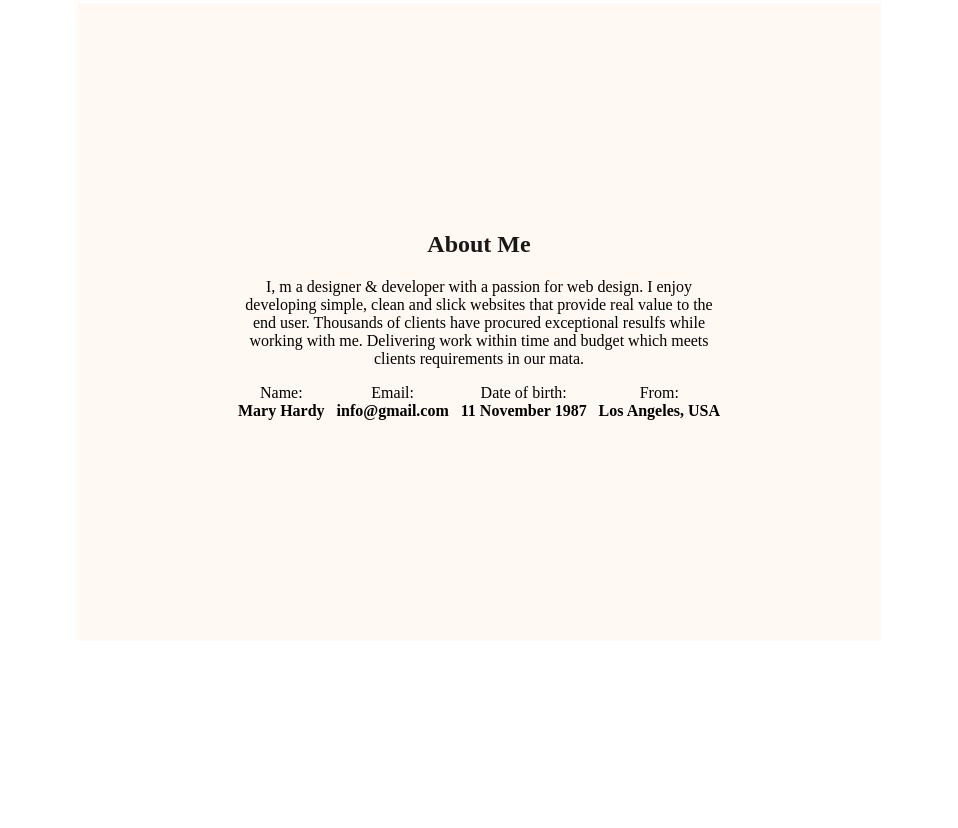
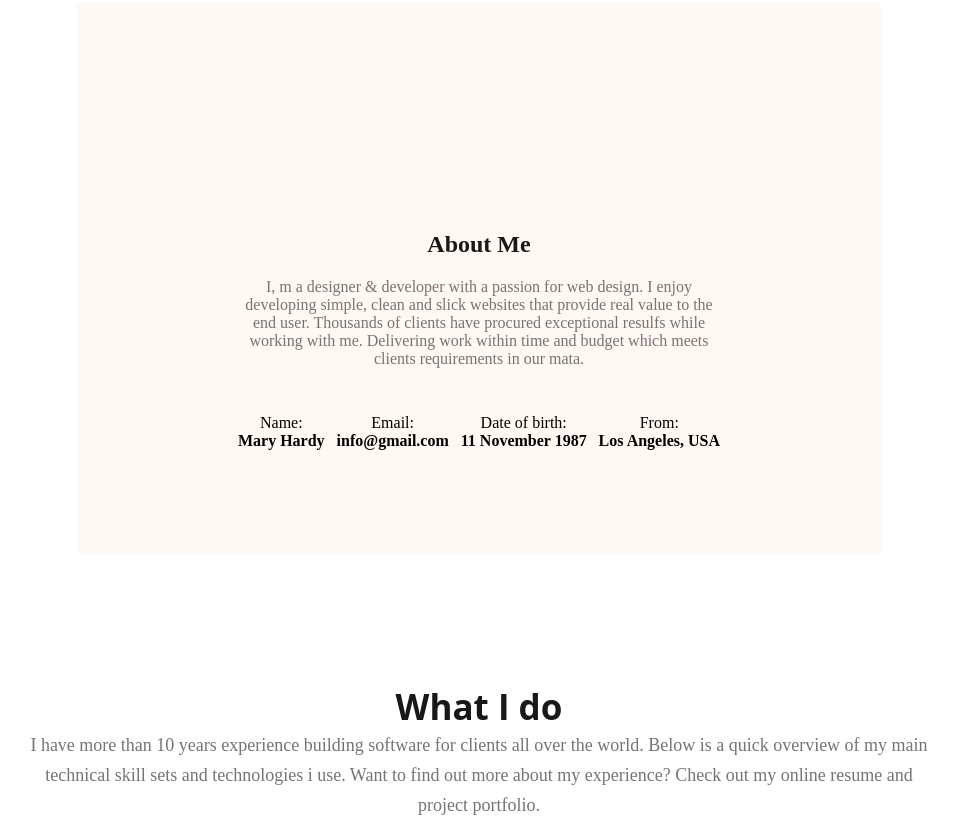
Before and after one commit to abirhossen18145/Web-Development-5, a plain HTML site: page index.html in a window 1280 px wide. Shown: the part 581-1409 px from the top of the page, without its empty margins (161-1119 px from the left). Before the commit the page ends 1352 px from the top, so only its background shows below. Drawn offline with Linux system fonts and the light colour scheme.

Commit message:
added about what-i-do

```diff
--- a/index.html
+++ b/index.html
@@ -33,11 +33,12 @@
 
 
 
-<main class="main">
+<main>
+<section class="main">
 
     <h2 class="heading2">About Me</h2>
 
-    <p class="discription">I, m a designer & developer with a passion for web design. I enjoy developing simple, clean and slick websites that provide real value to the end user. Thousands of clients have procured exceptional resulfs while working with me. Delivering work within time and budget which meets clients requirements in our mata.
+    <p class="discription" style="color: #757575;">I, m a designer & developer with a passion for web design. I enjoy developing simple, clean and slick websites that provide real value to the end user. Thousands of clients have procured exceptional resulfs while working with me. Delivering work within time and budget which meets clients requirements in our mata.
     </p>
 
     <div class="about-inf-description">
@@ -53,9 +54,18 @@
     </div>
     <div class="about-inf">
         From:<br> <strong>Los Angeles, USA</strong>
-    </div>
+    </div></div>
+</section>
 
-</div>
+
+<div style="text-align: center; color: #181818; font-size: 35px; font-family: Open Sans; font-weight: 700; word-wrap: break-word; margin-top: 130px; ">What I do</div>
+
+<div class="what-i-do-discription">I have more than 10 years experience building software for clients all over the world. Below is a quick overview of my main technical skill sets and technologies i use. Want to find out more about my experience? Check out my online resume and project portfolio.</div>
+
+
+
+
+
 
 
 
--- a/style/index.css
+++ b/style/index.css
@@ -135,13 +135,13 @@ text-align: left;
     padding-left: 155px;
     padding-right: 155px;
     max-width: 1140px;
+    Height: 120px;
     background-color: #FFF8F3;
     align-items: center;
     margin: 130px 230px;
 
+}
 
-
-}
 
 .heading2{
     text-align: center;
@@ -153,5 +153,20 @@ text-align: left;
 .about-inf-description{
     display: flex;
     justify-content: space-around;
+    padding-top: 30px;
 
 }
+
+.what-i-do-discription{
+ color: #757575;
+ font-size: 18px;
+ font-weight: 400;
+ line-height: 30px;
+ word-wrap: break-word;
+ text-align: center;
+ width: 909px;
+ height: 90px;
+ top: 1725px;
+ margin-left: auto;
+ margin-right: auto;
+}
```
